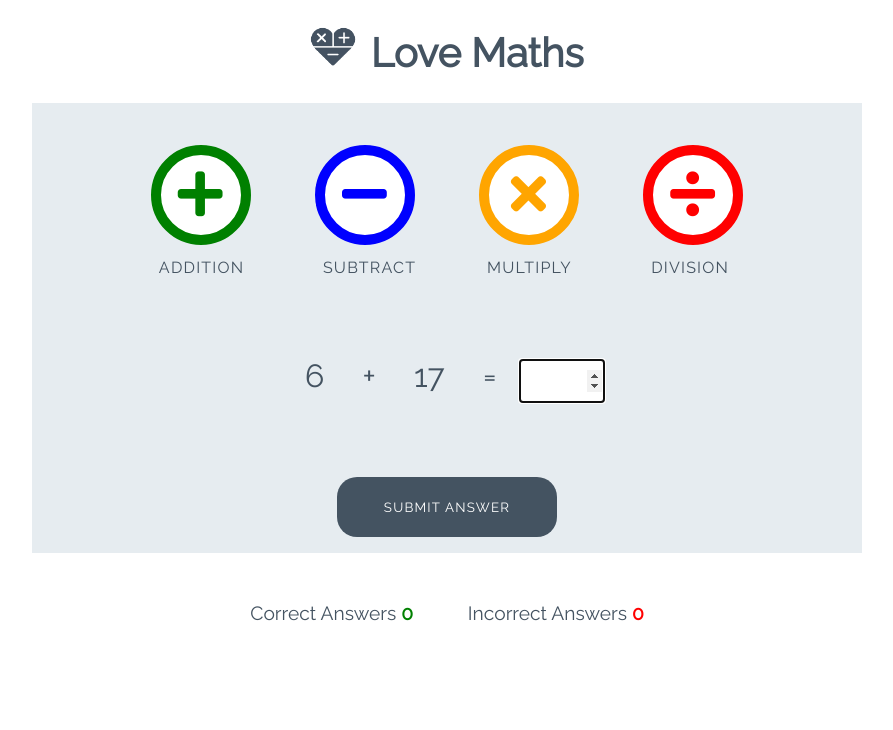
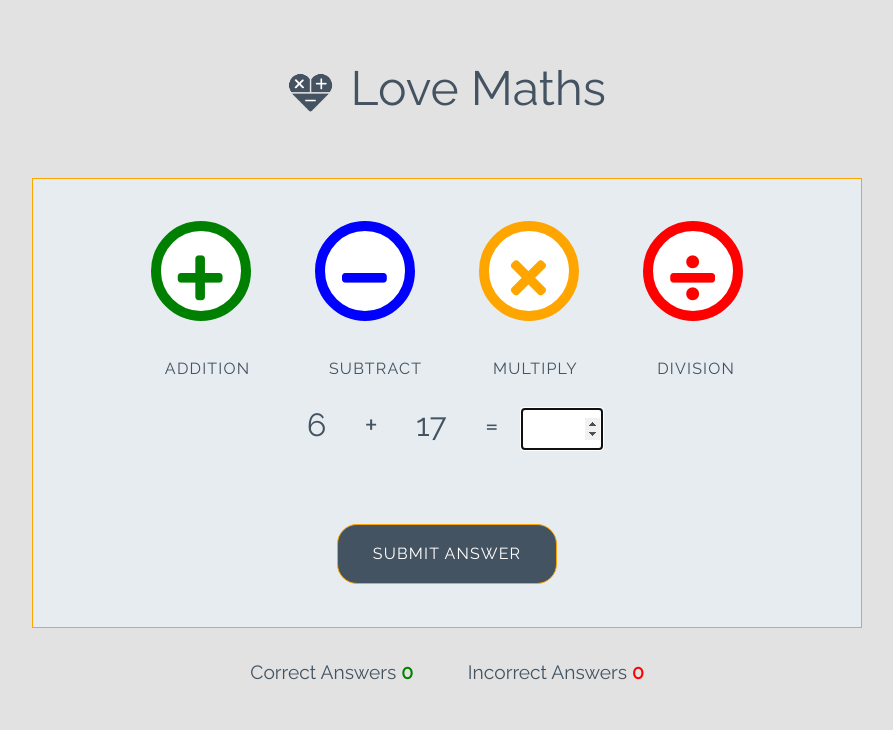
Before and after one commit to Nicolelir/Love-Maths, a plain HTML site: page index.html in a window 1280 px wide. Shown: the whole page, without its empty margins (193-1086 px from the left). Drawn offline with nearby package versions, Linux system fonts and the light colour scheme.

Commit message:
Add bootstrap and styles

```diff
--- a/assets/css/style.css
+++ b/assets/css/style.css
@@ -1,7 +1,7 @@
 /* --------- Global style */
 
 body {
-    background-color: white;
+    background-color:#e2e2e2;
     font-family: "Raleway", sans-serif;
     color: #445361;
     text-align: center;
@@ -11,7 +11,9 @@ body {
 
 .heading {
     text-align: center;
-    font-size: 2.5rem;
+    font-size: 3rem;
+    padding: 30px;
+    margin: 30px;
 }
 
 .logo {
@@ -31,6 +33,7 @@ body {
     margin-left: auto;
     margin-right: auto;
     padding: 1%;
+   border:solid orange 1px;
 }
 
 .question-area {
@@ -168,6 +171,7 @@ body {
     background-color: #445361;
     border: 1px transparent;
     border-radius: 20px;
+    border:solid orange 1px;
 }
 
 .btn--gray:active,
--- a/index.html
+++ b/index.html
@@ -6,8 +6,12 @@
      <!--Google fonts-->
     <link href="https://fonts.googleapis.com/css?family=Raleway%7CRighteous" rel="stylesheet">
 
+    <!--Bootstrap-->
+    <link href="https://cdn.jsdelivr.net/npm/bootstrap@5.3.2/dist/css/bootstrap.min.css" rel="stylesheet" integrity="sha384-T3c6CoIi6uLrA9TneNEoa7RxnatzjcDSCmG1MXxSR1GAsXEV/Dwwykc2MPK8M2HN" crossorigin="anonymous">
+
     <!--Font awesome-->
     <link rel="stylesheet" href="https://use.fontawesome.com/releases/v5.7.2/css/all.css"
+
         integrity="sha384-fnmOCqbTlWIlj8LyTjo7mOUStjsKC4pOpQbqyi7RrhN7udi9RwhKkMHpvLbHG9Sr" crossorigin="anonymous">
     <!--Favicon-->
     <link rel='shortcut icon' type='image/x-icon' href='favicon.ico' />
@@ -51,6 +55,9 @@
         <p class="scores">Incorrect Answers <span id="incorrect">0</span></p>
     </div>
 
-    <script src="assets/js/script.js"></script>
+
+     <!--Js-->
+     <script src="assets/js/script.js"></script>
+     <script src="https://cdn.jsdelivr.net/npm/bootstrap@5.3.2/dist/js/bootstrap.bundle.min.js" integrity="sha384-C6RzsynM9kWDrMNeT87bh95OGNyZPhcTNXj1NW7RuBCsyN/o0jlpcV8Qyq46cDfL" crossorigin="anonymous"></script>
 </body>
 </html>
```
